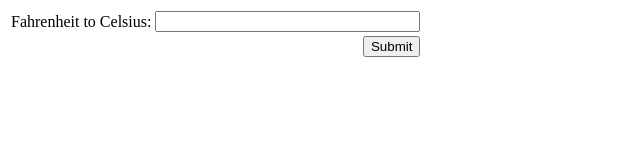
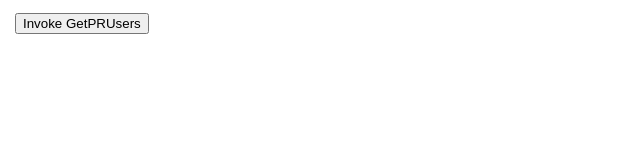
Before and after one commit to varaprasadkoneru/sampleapp2, a plain HTML site: page index.html in a window 1280 px wide. Shown: the whole page, without its empty margins (0-640 px from the left). Drawn offline with Linux system fonts and the light colour scheme.

Commit message:
Removed input element

```diff
--- a/index.html
+++ b/index.html
@@ -10,15 +10,12 @@
  method="post" target="_blank">
  <table>
    <tr>
-     <td>Fahrenheit to Celsius:</td>
-     <td>
-     <input class="frmInput" type="text" size="30" name="Fahrenheit">
-     </td>
+
    </tr>
    <tr>
      <td></td>
-     <td align="right">
-      <input type="submit" value="Submit" class="button">
+     <td align= "center">
+      <input type="submit" value="Invoke GetPRUsers" class="button">
       </td>
    </tr>
  </table>
```
